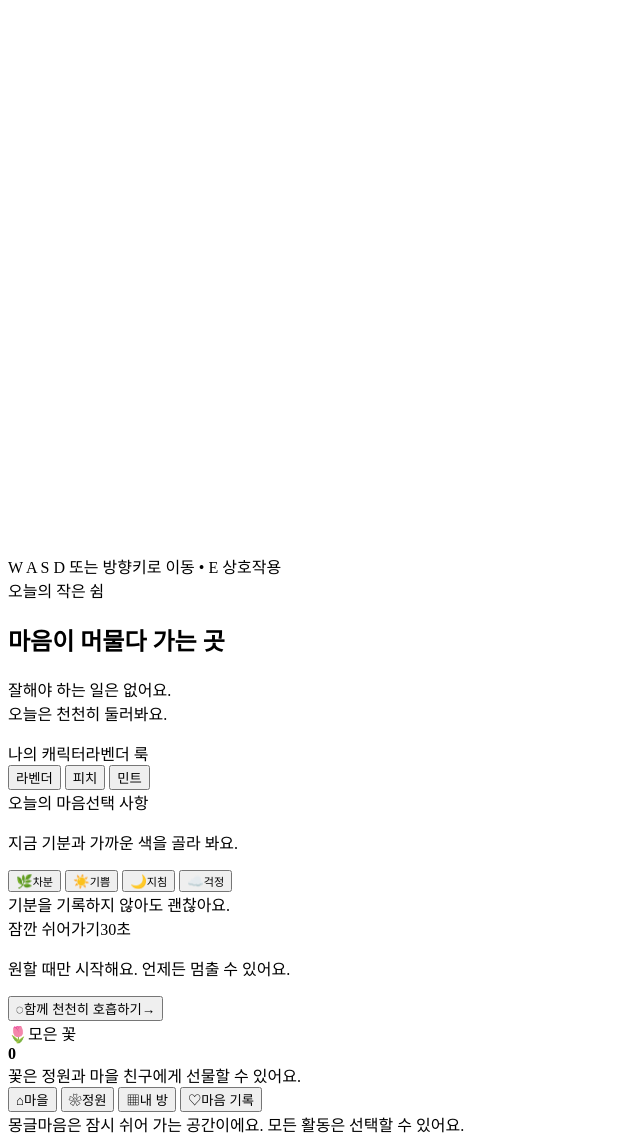
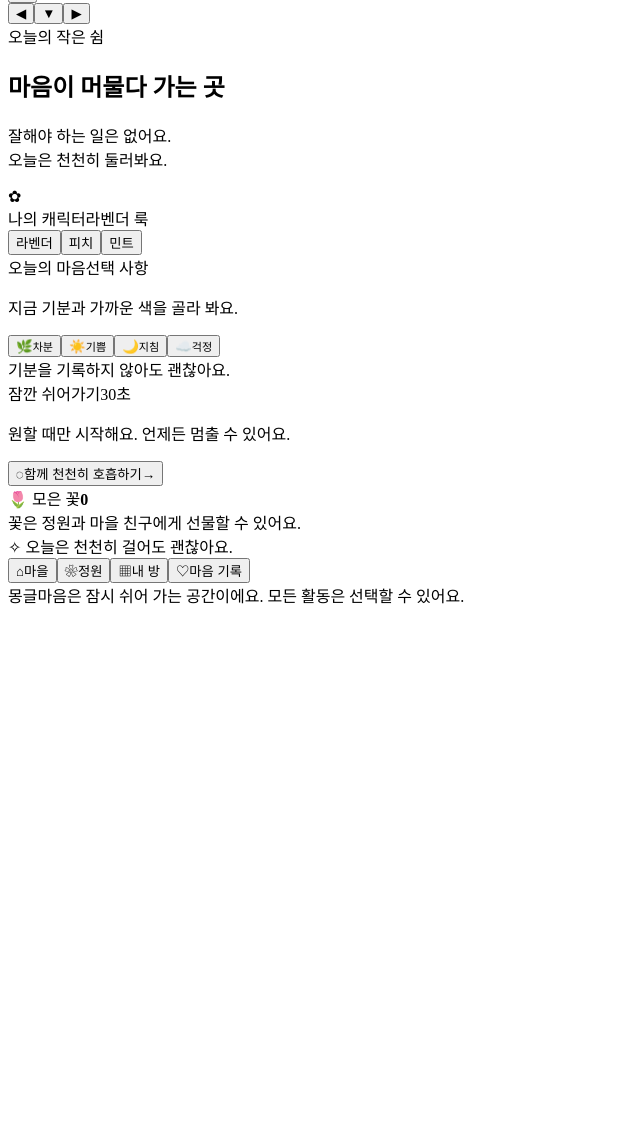
Before and after one commit to boyoung0819/mongle-mind, a plain HTML site: page components/village/index.html in a window 1280 px wide. Shown: the part 136-1280 px from the top of the page, without its empty margins (0-640 px from the left). After the commit the page ends 800 px from the top, so only its background shows below. Drawn offline with Linux system fonts and the light colour scheme.

Commit message:
Update index.html

```diff
--- a/components/village/index.html
+++ b/components/village/index.html
@@ -1,62 +1,9 @@
 <div class="mongle-game">
-  <div class="game-topbar">
-    <div class="brand"><span class="brand-mark">✿</span><div><strong>몽글마음</strong><small>천천히, 나만의 속도로</small></div></div>
-    <div class="top-stats"><span>🪙 <b id="coins">30</b></span><span>✨ Lv.<b id="level">1</b></span><span>🌱 <b id="xp">0</b>/100</span></div>
-  </div>
-  <div class="game-layout">
-    <div class="scene-wrap">
-      <canvas id="world" width="960" height="620" aria-label="몽글마을 게임 화면"></canvas>
-      <div class="scene-hint"><span class="keycap">W A S D</span> 또는 방향키로 이동 <span class="hint-dot">•</span> <span class="keycap">E</span> 상호작용</div>
-      <div class="toast" id="toast" role="status"></div>
-      <div class="dialog" id="dialog" hidden>
-        <button class="dialog-close" id="closeDialog" aria-label="닫기">×</button>
-        <div class="dialog-name" id="dialogName">몽글 친구</div>
-        <div id="dialogText">안녕!</div>
-        <div id="dialogActions" class="dialog-actions"></div>
-      </div>
-    </div>
-    <aside class="side-panel">
-      <div class="welcome-card">
-        <div class="welcome-eyebrow">오늘의 작은 쉼</div>
-        <h2>마음이 머물다 가는 곳</h2>
-        <p>잘해야 하는 일은 없어요.<br>오늘은 천천히 둘러봐요.</p>
-      </div>
-      <section class="panel-section">
-        <div class="section-heading"><span>나의 캐릭터</span><span class="soft-pill" id="outfitLabel">라벤더 룩</span></div>
-        <div class="outfit-grid">
-          <button class="outfit active" data-outfit="lavender"><span class="outfit-swatch lavender"></span><span>라벤더</span></button>
-          <button class="outfit" data-outfit="peach"><span class="outfit-swatch peach"></span><span>피치</span></button>
-          <button class="outfit" data-outfit="mint"><span class="outfit-swatch mint"></span><span>민트</span></button>
-        </div>
-      </section>
-      <section class="panel-section">
-        <div class="section-heading"><span>오늘의 마음</span><span class="tiny-label">선택 사항</span></div>
-        <p class="section-note">지금 기분과 가까운 색을 골라 봐요.</p>
-        <div class="mood-row">
-          <button class="mood" data-mood="calm" title="차분해요">🌿<small>차분</small></button>
-          <button class="mood" data-mood="happy" title="기뻐요">☀️<small>기쁨</small></button>
-          <button class="mood" data-mood="tired" title="지쳤어요">🌙<small>지침</small></button>
-          <button class="mood" data-mood="worried" title="걱정돼요">☁️<small>걱정</small></button>
-        </div>
-        <div class="mood-saved" id="moodSaved">기분을 기록하지 않아도 괜찮아요.</div>
-      </section>
-      <section class="panel-section">
-        <div class="section-heading"><span>잠깐 쉬어가기</span><span class="tiny-label">30초</span></div>
-        <p class="section-note">원할 때만 시작해요. 언제든 멈출 수 있어요.</p>
-        <button class="rest-button" id="breathBtn"><span class="breath-orb">◌</span><span id="breathLabel">함께 천천히 호흡하기</span><span class="button-arrow">→</span></button>
-        <div class="breath-box" id="breathBox" hidden><div class="breath-circle" id="breathCircle"><span id="breathText">편안한 자세로</span></div><p id="breathInstruction">준비되면 시작해요.</p><button class="text-button" id="stopBreath">그만하기</button></div>
-      </section>
-      <div class="inventory-card">
-        <div><span class="inventory-icon">🌷</span><span>모은 꽃</span></div><strong id="flowers">0</strong>
-        <div class="inventory-caption">꽃은 정원과 마을 친구에게 선물할 수 있어요.</div>
-      </div>
-    </aside>
-  </div>
-  <div class="bottom-nav">
-    <button class="nav-item active" data-nav="village"><span>⌂</span>마을</button>
-    <button class="nav-item" data-nav="garden"><span>❀</span>정원</button>
-    <button class="nav-item" data-nav="room"><span>▦</span>내 방</button>
-    <button class="nav-item" data-nav="journal"><span>♡</span>마음 기록</button>
-  </div>
-  <div class="footer-note">몽글마음은 잠시 쉬어 가는 공간이에요. 모든 활동은 선택할 수 있어요.</div>
-</div>
+<header class="game-topbar"><div class="brand"><span class="brand-mark">✿</span><div><strong>몽글마음</strong><small>천천히, 나만의 속도로</small></div></div><div class="top-stats"><span>🪙 <b id="coins">30</b></span><span>✨ Lv.<b id="level">1</b></span><span>🌱 <b id="xp">0</b>/100</span></div></header>
+<div class="game-layout"><main class="scene-wrap"><div id="world" aria-label="3D 몽글마을"></div><div class="scene-title">🌼 작은 꽃마을 <small id="sceneStatus">나만의 속도로 산책해요</small></div><div class="scene-hint"><span class="keycap">W A S D</span> 또는 방향키 이동 · <span class="keycap">E</span> 상호작용</div><div class="toast" id="toast" role="status"></div><div class="dialog" id="dialog" hidden><button class="dialog-close" id="closeDialog">×</button><div class="dialog-name" id="dialogName">몽글 친구</div><div id="dialogText">안녕!</div><div id="dialogActions" class="dialog-actions"></div></div><div class="touch-pad"><button data-k="ArrowUp">▲</button><div><button data-k="ArrowLeft">◀</button><button data-k="ArrowDown">▼</button><button data-k="ArrowRight">▶</button></div></div></main>
+<aside class="side-panel"><section class="welcome-card"><div class="welcome-eyebrow">오늘의 작은 쉼</div><h2>마음이 머물다 가는 곳</h2><p>잘해야 하는 일은 없어요.<br>오늘은 천천히 둘러봐요.</p><span class="welcome-flower">✿</span></section>
+<section class="panel-section"><div class="section-heading"><span>나의 캐릭터</span><span class="soft-pill" id="outfitLabel">라벤더 룩</span></div><div class="outfit-grid"><button class="outfit active" data-outfit="lavender"><span class="outfit-swatch lavender"></span>라벤더</button><button class="outfit" data-outfit="peach"><span class="outfit-swatch peach"></span>피치</button><button class="outfit" data-outfit="mint"><span class="outfit-swatch mint"></span>민트</button></div></section>
+<section class="panel-section"><div class="section-heading"><span>오늘의 마음</span><span class="tiny-label">선택 사항</span></div><p class="section-note">지금 기분과 가까운 색을 골라 봐요.</p><div class="mood-row"><button class="mood" data-mood="calm">🌿<small>차분</small></button><button class="mood" data-mood="happy">☀️<small>기쁨</small></button><button class="mood" data-mood="tired">🌙<small>지침</small></button><button class="mood" data-mood="worried">☁️<small>걱정</small></button></div><div class="mood-saved" id="moodSaved">기분을 기록하지 않아도 괜찮아요.</div></section>
+<section class="panel-section"><div class="section-heading"><span>잠깐 쉬어가기</span><span class="tiny-label">30초</span></div><p class="section-note">원할 때만 시작해요. 언제든 멈출 수 있어요.</p><button class="rest-button" id="breathBtn"><span class="breath-orb">◌</span><span id="breathLabel">함께 천천히 호흡하기</span><span class="button-arrow">→</span></button><div class="breath-box" id="breathBox" hidden><div class="breath-circle" id="breathCircle"><span id="breathText">편안한 자세로</span></div><p id="breathInstruction">준비되면 시작해요.</p><button class="text-button" id="stopBreath">그만하기</button></div></section>
+<section class="inventory-card"><div class="inventory-top"><span>🌷 모은 꽃</span><strong id="flowers">0</strong></div><div class="inventory-caption">꽃은 정원과 마을 친구에게 선물할 수 있어요.</div></section><div class="side-tip">✧ 오늘은 천천히 걸어도 괜찮아요.</div></aside></div>
+<nav class="bottom-nav"><button class="nav-item active" data-nav="village"><span>⌂</span>마을</button><button class="nav-item" data-nav="garden"><span>❀</span>정원</button><button class="nav-item" data-nav="room"><span>▦</span>내 방</button><button class="nav-item" data-nav="journal"><span>♡</span>마음 기록</button></nav><div class="footer-note">몽글마음은 잠시 쉬어 가는 공간이에요. 모든 활동은 선택할 수 있어요.</div></div>
```
